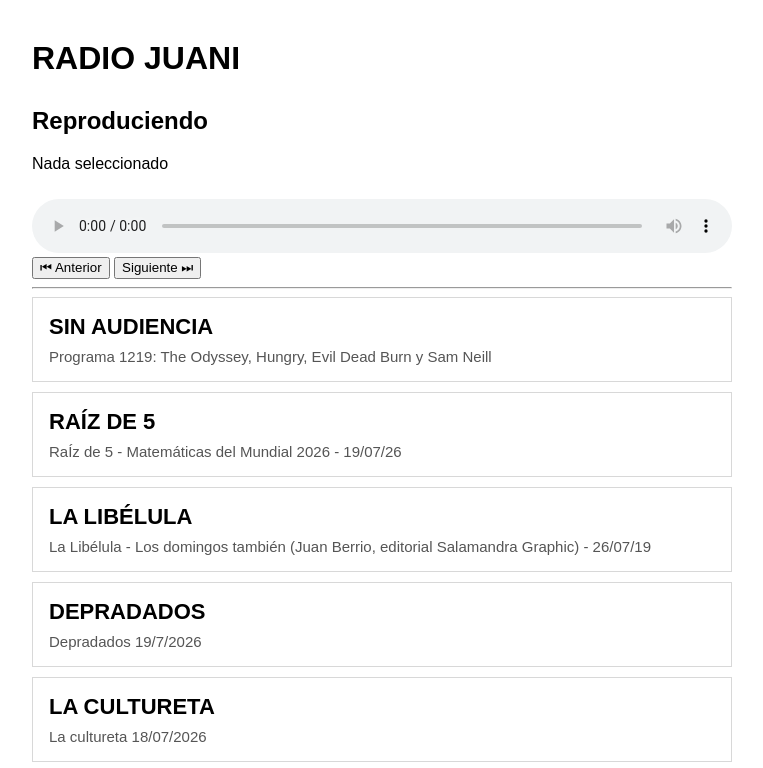
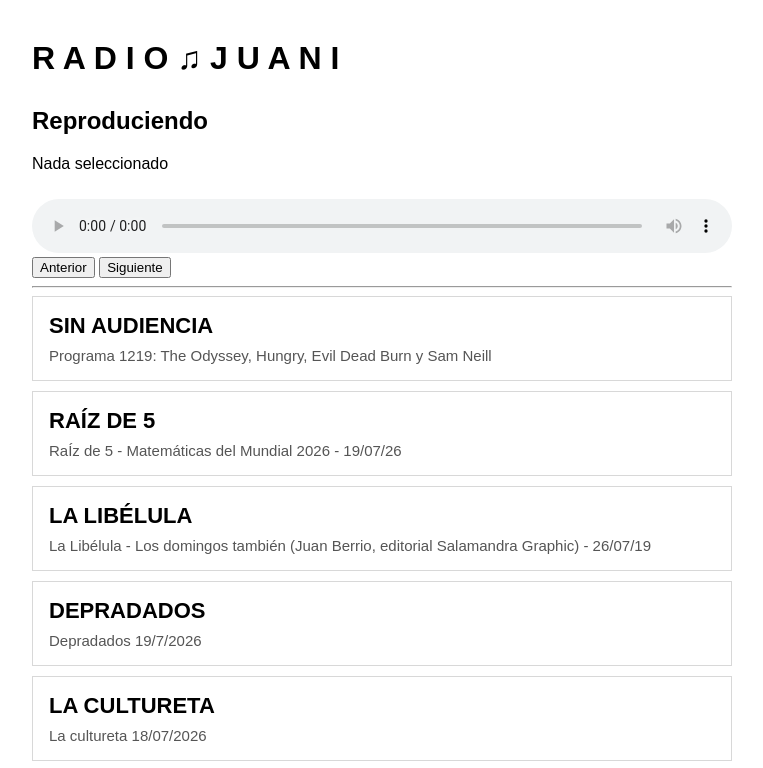
Before and after one commit to juanifuturo/radio, a website: page index.html in a window 1280 px wide. Shown: the top 768 px of the page, without its empty margins (258-1021 px from the left). Drawn offline with Linux system fonts and the light colour scheme.

Commit message:
Update header and button text in index.html

```diff
--- a/index.html
+++ b/index.html
@@ -16,7 +16,7 @@
 
 <body>
 
-<h1>RADIO JUANI</h1>
+<h1>R A D I O &#9835 J U A N I</h1>
 
 <h2>Reproduciendo</h2>
 
@@ -28,9 +28,9 @@ Nada seleccionado
 
 <div class="controls">
 
-<button id="prevButton">⏮ Anterior</button>
+<button id="prevButton">Anterior</button>
 
-<button id="nextButton">Siguiente ⏭</button>
+<button id="nextButton">Siguiente</button>
 
 </div>
 
```
